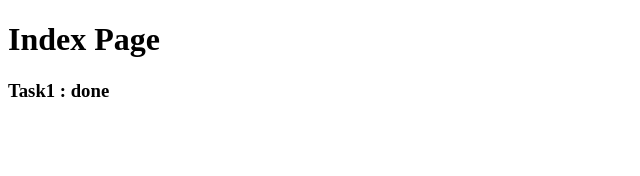
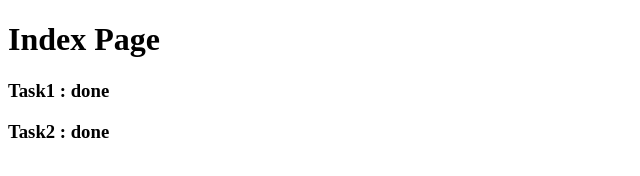
Before and after one commit to THREEerfan/mysite, a plain HTML site: page Index.html in a window 1280 px wide. Shown: the whole page, without its empty margins (0-640 px from the left). Drawn offline with Linux system fonts and the light colour scheme.

Commit message:
add task 2

```diff
--- a/Index.html
+++ b/Index.html
@@ -8,5 +8,6 @@
 <body>
     <h1> Index Page</h1>
     <h3>Task1 : done</h3>
+    <h3>Task2 : done</h3>
 </body>
 </html>
```
